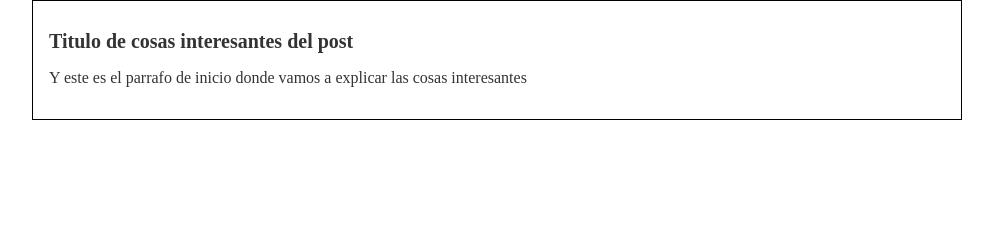
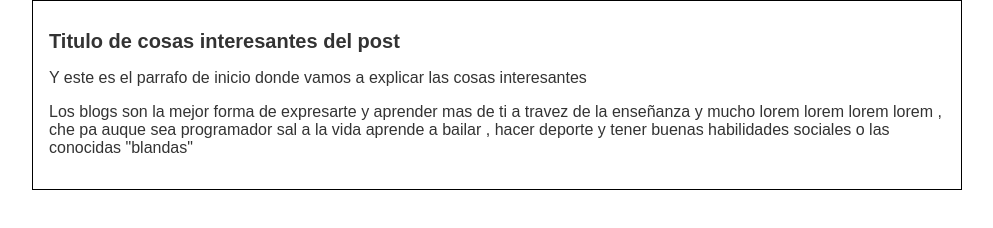
Before and after one commit to AgredaLuis/Hyperblog, a plain HTML site: page index.html in a window 1280 px wide. Shown: the whole page, without its empty margins (143-1136 px from the left). Drawn offline with Linux system fonts and the light colour scheme.

Commit message:
agregado el contenido adicional del blog

```diff
--- a/css/style.css
+++ b/css/style.css
@@ -1,6 +1,6 @@
 body
 {
-    font-family: 'Times New Roman';
+    font-family: 'Arial';
     text-align: center;
     font-size: 16px;
     color: #333;
--- a/index.html
+++ b/index.html
@@ -8,6 +8,10 @@
         <div id="post">
             <h1>Titulo de cosas interesantes del post</h1>
             <p>Y este es el parrafo de inicio donde vamos a explicar las cosas interesantes</p>
+            <p> Los blogs son la mejor forma de expresarte y aprender mas de ti a travez de la
+                enseñanza y mucho lorem lorem lorem lorem , che pa auque sea programador sal a la vida aprende a bailar , hacer deporte y tener buenas habilidades sociales o las conocidas "blandas"
+
+            </p>
         </div>
     </div>
 
```
